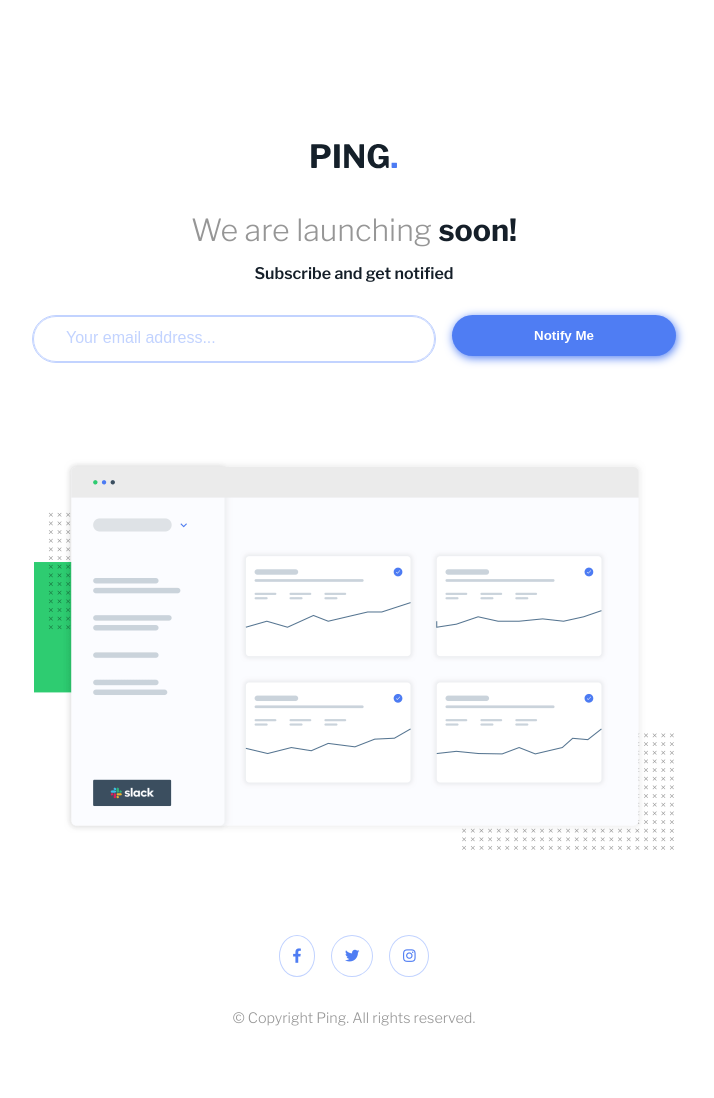
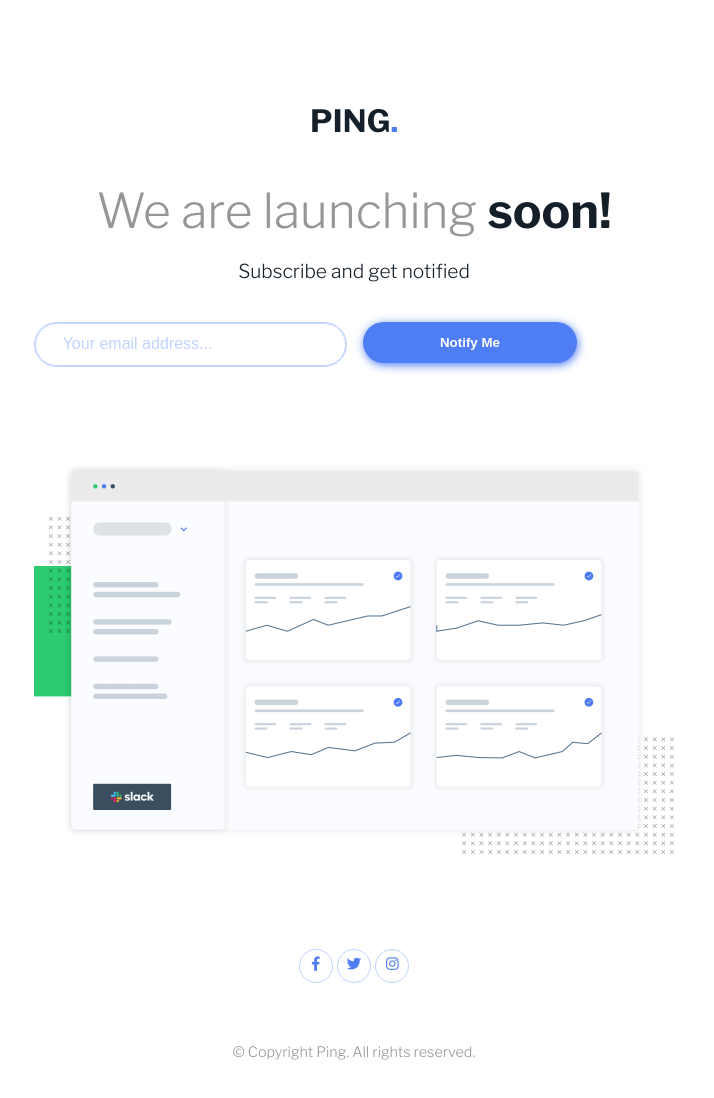
Before and after one commit to mjpfelicia/-Ping-coming-soon-page, a plain HTML site: page index.html in a window 1280 px wide. Shown: the whole page, without its empty margins (286-1000 px from the left). Before the commit the page ends 1059 px from the top, so only its background shows below. Drawn offline with nearby package versions, Linux system fonts and the light colour scheme.

Commit message:
acertando tamanho

```diff
--- a/style.css
+++ b/style.css
@@ -1,8 +1,12 @@
 @import url('https://fonts.googleapis.com/css2?family=Libre+Franklin:wght@300;600;700&family=Manrope:wght@500;600;700;800&family=Montserrat:ital,wght@1,700&family=Poppins:ital,wght@0,500;0,600;1,700&family=Rubik:ital,wght@0,400;0,500;1,300&display=swap');
-body,
-h1 {
+body {
     font-size: 20px;
     font-family: "Libre Franklin";
+    display: grid;
+    grid-template-rows: auto 1fr auto;
+    justify-content: center;
+    min-height: 100%;
+    margin: 0 1.75em;
 }
 
 *,
@@ -11,6 +15,10 @@ h1 {
     margin: 0;
     padding: 0;
     box-sizing: inherit;
+}
+
+img {
+    max-width: 100%;
 }
 
 :root {
@@ -25,40 +33,23 @@ h1 {
     --cor-branco: #fff;
 }
 
-.conteudo_image img {
-    width: 100%;
+.box_geral {
+    max-width: 640px;
+    margin: 5.375rem 1.125rem 5rem;
+    text-align: center;
 }
 
-h1 {
-    color: var(--cor-cinza);
-    font-weight: 400;
-    font-size: 1.6rem;
-    padding-bottom: 1rem;
+header img {
+    text-align: center;
+    width: 55px;
+    margin-bottom: 2.75rem;
 }
 
-.box_geral {
-    width: 100%;
-    display: flex;
-    flex-direction: column;
-    align-items: center;
-    text-align: center;
-    min-height: 100vh;
-    padding-bottom: 2rem;
-}
-
-header {
-    display: flex;
-    justify-content: center;
-    align-items: center;
-    height: 7rem;
-    width: 100%;
-    margin-top: 6.25rem;
-}
-
-.titulo {
-    text-align: center;
-    padding-bottom: 2rem;
-    width: 100%;
+.titulo h1 {
+    font-size: 1.25rem;
+    font-weight: 300;
+    margin-bottom: 1rem;
+    color: var(--cor-cinza);
 }
 
 span {
@@ -68,8 +59,9 @@ span {
 
 .sub_titulo {
     color: var(--cor-azul-muito-escuro);
-    font-weight: 600;
-    font-size: 1rem;
+    font-size: 0.7rem;
+    font-weight: 400;
+    margin-bottom: 3.5em;
 }
 
 .conteudo__input {
@@ -77,11 +69,12 @@ span {
 }
 
 .conteudo-input {
-    width: 15rem;
-    padding: 0.9rem 2rem;
+    width: 16rem;
+    padding: 1em 2em;
     border-radius: 2rem;
     border: 1px solid var(--cor-azul-claro);
     cursor: pointer;
+    transition: 0.2s ease-in-out;
 }
 
 .conteudo-input:focus-visible {
@@ -103,11 +96,12 @@ input[type="email"]::placeholder {
 form {
     border-radius: 27px;
     border: 1px solid var(--cor-azul-claro);
+    margin: 0 auto;
 }
 
 .button {
-    width: 15rem;
-    padding: 0.8rem 2rem;
+    width: 16rem;
+    padding: 1em 2em;
     border-radius: 2rem;
     border: none;
     cursor: pointer;
@@ -117,6 +111,7 @@ form {
     font-weight: 600;
     box-shadow: 1px 2px 10px var(--cor-azul);
     cursor: pointer;
+    transition: 0.2s ease-in-out;
 }
 
 .button:hover {
@@ -128,23 +123,25 @@ form {
 }
 
 .conteudo_icon {
-    padding-top: 5rem;
     width: 100%;
-    display: flex;
-    gap: 1rem;
-    justify-content: center;
+    padding-bottom: 3em;
+    margin-top: 4.5em;
+    text-align: center;
     cursor: pointer;
 }
 
 .fa-facebook-f {
     border-radius: 50%;
     border: 0.1px solid var(--cor-azul-claro);
-    padding: 0.8rem;
+    width: 2rem;
+    height: 2rem;
     font-size: .9rem;
+    line-height: 2;
 }
 
 .fa-facebook-f:before {
     color: var(--cor-azul);
+    line-height: 2;
 }
 
 .fa-facebook-f:hover::before {
@@ -158,12 +155,15 @@ form {
 .fa-twitter {
     border-radius: 50%;
     border: 0.1px solid var(--cor-azul-claro);
-    padding: 0.8rem;
+    width: 2rem;
+    height: 2rem;
     font-size: .9rem;
+    line-height: 2;
 }
 
 .fa-twitter:before {
     color: var(--cor-azul);
+    line-height: 2;
 }
 
 .fa-twitter:hover:before {
@@ -177,12 +177,15 @@ form {
 .fa-instagram {
     border-radius: 50%;
     border: 0.1px solid var(--cor-azul-claro);
-    padding: 0.8rem;
+    width: 2rem;
+    height: 2rem;
     font-size: .9rem;
+    line-height: 2;
 }
 
 .fa-instagram:before {
     color: var(--cor-azul);
+    line-height: 2;
 }
 
 .fa-instagram:hover {
@@ -194,27 +197,32 @@ form {
 }
 
 .conteudo_footer {
-    padding-top: 2rem;
     font-size: .9rem;
     color: var(--cor-cinza);
 }
 
 @media (min-width: 1000px) {
+    .box_geral {
+        max-width: 640px;
+        margin: 5.375em 1.125em 5em;
+        text-align: center;
+    }
+    header img {
+        width: 85px;
+    }
     .box_input {
         display: flex;
         gap: 1rem;
     }
-    .conteudo_image img {
-        width: 50%;
-        margin: 0 auto;
-    }
     .button {
         width: 10rem;
     }
-    .conteudo-input {
-        width: 21rem;
+    .titulo h1 {
+        font-size: 3rem;
+        margin-bottom: 0.4em;
     }
-    h1 {
-        font-size: 1.9rem;
+    .sub_titulo {
+        font-size: 1.2rem;
+        margin-bottom: 2em;
     }
 }
```
